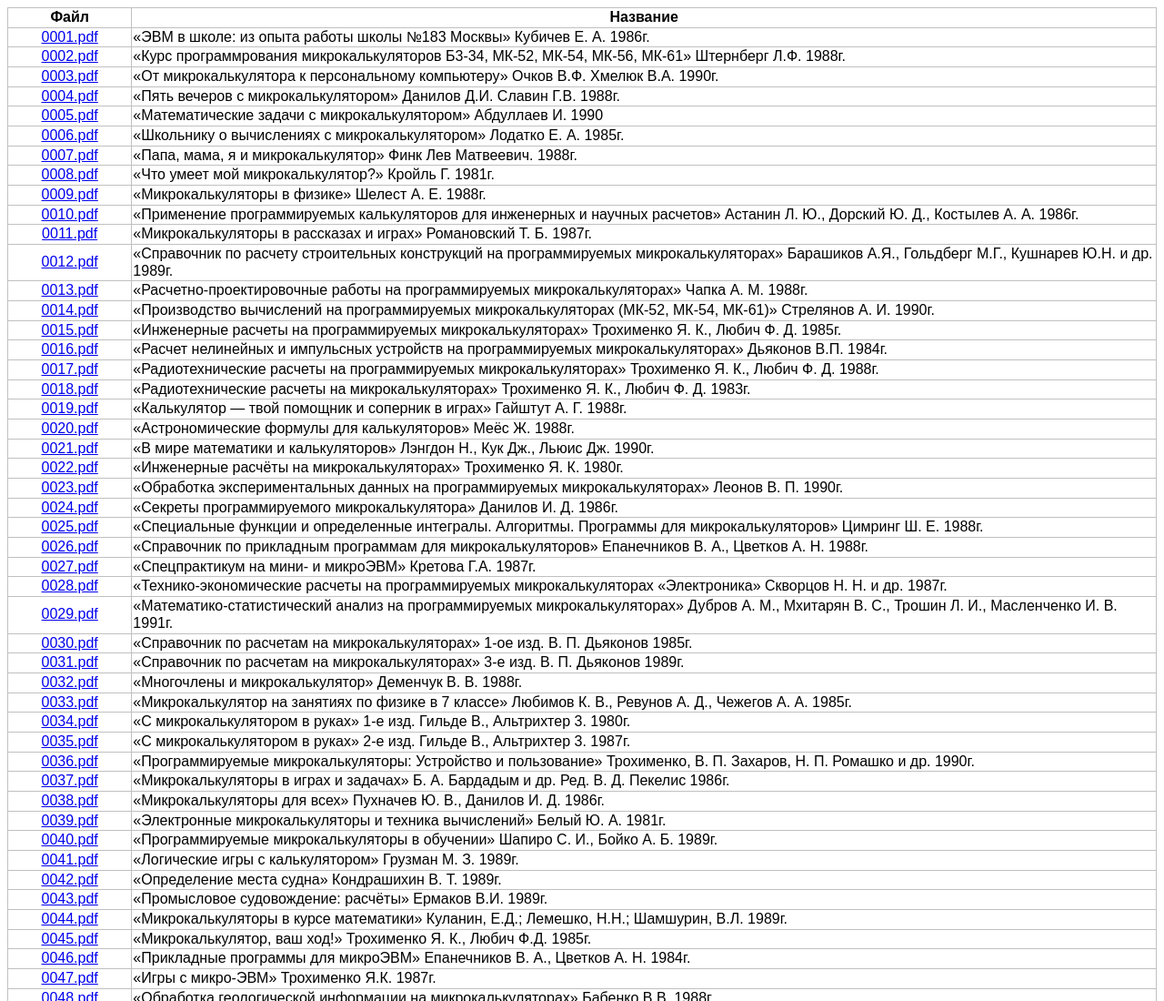
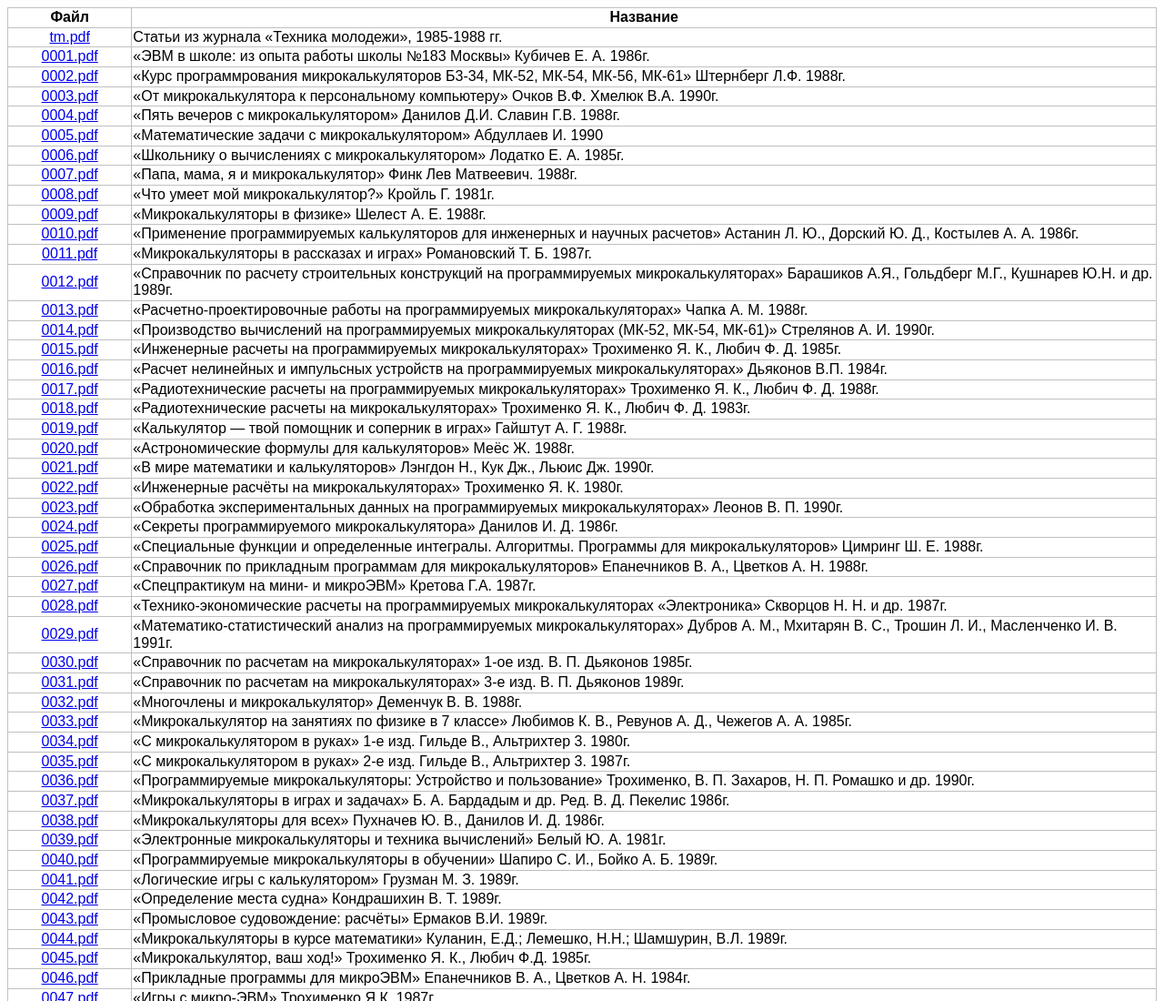
Before and after one commit to StUser4pda/StUser4pda.github.io, a plain HTML site: page pmk/index.html in a window 1280 px wide. Shown: the top 1100 px of the page at 91% size. Drawn offline with Linux system fonts and the light colour scheme.

Commit message:
TM added

```diff
--- a/pmk/index.html
+++ b/pmk/index.html
@@ -38,6 +38,10 @@
             <tr style="font-weight: bold;text-align: center;">
                 <td style="width:100pt;">Файл</td>
                 <td>Название</td>
+            </tr>
+            <tr>
+                <td><a href="tm.pdf">tm.pdf</a></td>
+                <td>Статьи из журнала «Техника молодежи», 1985-1988 гг.</td>
             </tr>
             <tr>
                 <td><a href="0001.pdf">0001.pdf</a></td>
```
Also changed, not shown: 1 other file.
